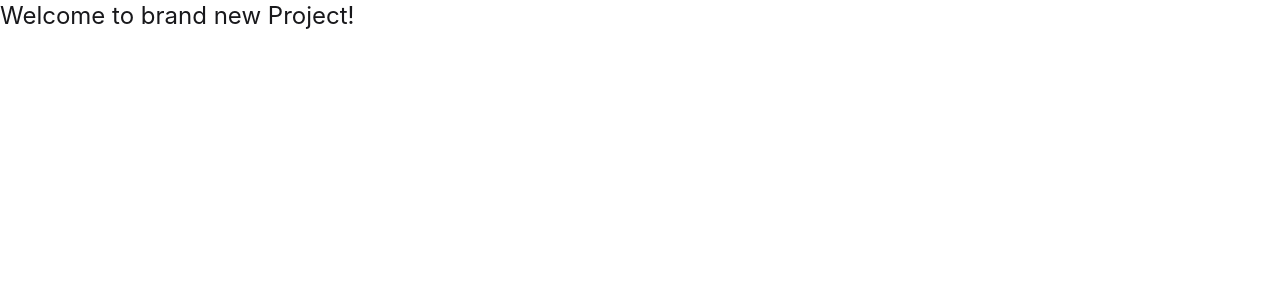
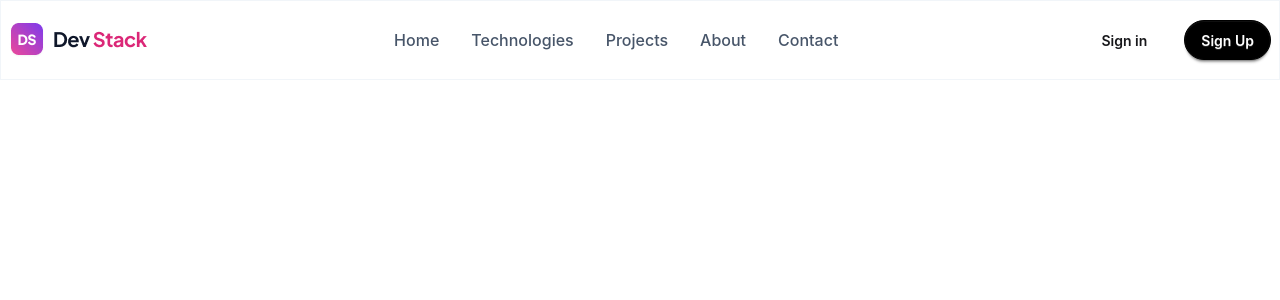
Before and after one commit to asgorfaiyaz/dev-stack, a React (Vite) app: page / in a window 1280 px wide. Shown: the top 300 px of the page. Built offline with nearby package versions, Linux system fonts and the light colour scheme.

Commit message:
feat: add responsive sticky navbar
- align logo left, center nav links, and place auth buttons right on desktop
- show hamburger menu left, center logo, and keep auth buttons right on mobile
- style with tailwindcss and daisyui for full responsiveness

```diff
--- a/src/App.tsx
+++ b/src/App.tsx
@@ -1,5 +1,11 @@
+import Navbar from "./components/Navbar";
+
 function App() {
-  return <h1 className="text-2xl">Welcome to brand new Project!</h1>;
+  return (
+    <>
+      <Navbar />
+    </>
+  );
 }
 
 export default App;
--- /dev/null
+++ b/src/components/Navbar.tsx
@@ -0,0 +1,48 @@
+import Logo from "../assets/logo-text.png";
+import Menu from "../assets/hamburger.png";
+
+function Navbar() {
+  return (
+    <header className="text-[#475569] px-2 text-[14px] font-jakarta font-medium xl:text-[16px]  h-20 border-[1.5px] border-[#F1F5F9] sticky z-50 top-0 bg-white">
+      <div className="container mx-auto h-full">
+        <div className="h-full flex items-center justify-between">
+          <button className="flex md:hidden">
+            <img src={Menu} alt="" />
+          </button>
+          <a className="" href="#">
+            <img className="" src={Logo} alt="logo" />
+          </a>
+
+          <ul className="hidden md:flex justify-center items-center gap-5 lg:gap-8 ">
+            <li>
+              <a href="#">Home</a>
+            </li>
+            <li>
+              <a href="#">Technologies</a>
+            </li>
+            <li>
+              <a href="#">Projects</a>
+            </li>
+            <li>
+              <a href="#">About</a>
+            </li>
+            <li>
+              <a href="#">Contact</a>
+            </li>
+          </ul>
+
+          <div className="flex sm:gap-5">
+            <button className="btn btn-sm sm:btn-md btn-ghost text-[9px] sm:text-[14px]">
+              Sign in
+            </button>
+            <button className="btn btn-sm sm:btn-md btn-primary text-[9px] sm:text-[14px] rounded-4xl text-white font-semibold">
+              Sign Up
+            </button>
+          </div>
+        </div>
+      </div>
+    </header>
+  );
+}
+
+export default Navbar;
```
Also changed, not shown: src/assets/hamburger.png (added).
